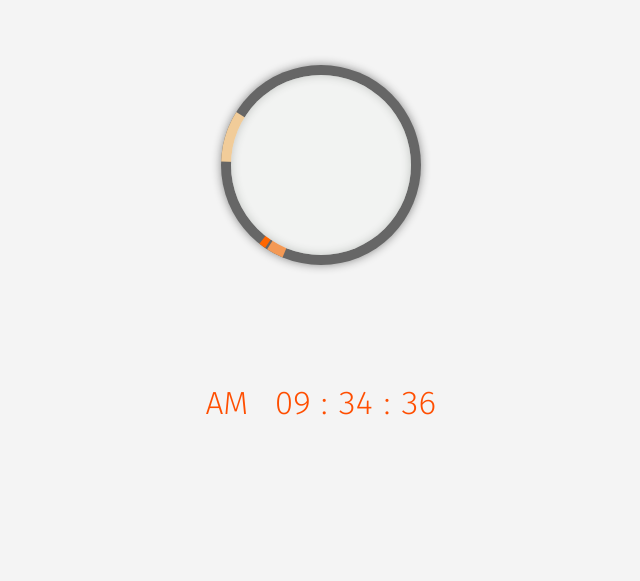
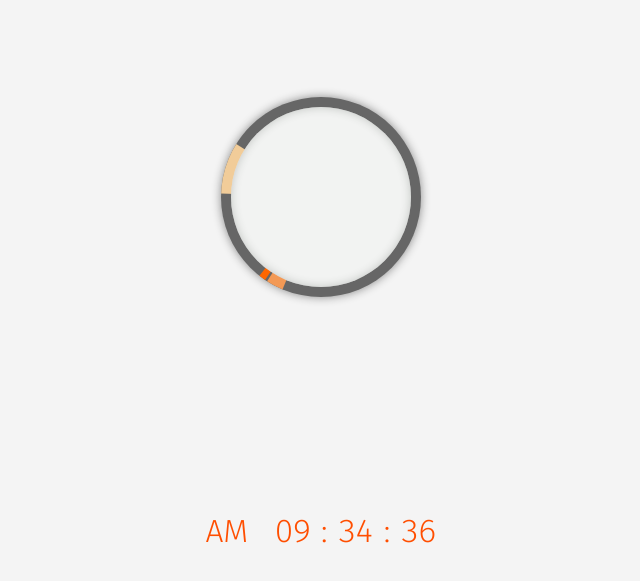
Before and after one commit to tychio/when, a website: page index.html in a window 1280 px wide. Shown: the part 123-704 px from the top of the page, without its empty margins (319-959 px from the left). Drawn offline with Linux system fonts and the light colour scheme.

Commit message:
update pages

```diff
--- a/css/style.css
+++ b/css/style.css
@@ -12,14 +12,14 @@ header,main,footer{position:absolute;overflow:hidden;display:block;float:left}
 header{z-index:12000}
 main{z-index:10000;width:100%;height:100%;background:#f4f4f4;}
 main.darken{background:#4d4d4d}
-main section{position:relative;overflow:hidden;padding:0 10%;}
-main section.time-plate{height:40%;min-height:240.00000000000003px;width:80%;margin-top:10%;}
+main section{position:relative;padding:0 10%;}
+main section.time-plate{height:80%;width:80%;}
 main section.time-plate .time-cycle{float:left;-webkit-box-shadow:0 0 10px #888;-moz-box-shadow:0 0 10px #888;-ms-box-shadow:0 0 10px #888;-o-box-shadow:0 0 10px #888;box-shadow:0 0 10px #888;overflow:hidden;position:absolute;float:left;height:200px;width:200px;margin:-100px;top:50%;left:50%;background:#666;-webkit-border-radius:50%;-moz-border-radius:50%;-ms-border-radius:50%;-o-border-radius:50%;border-radius:50%;}
 main section.time-plate .time-cycle .time-point{position:absolute;height:500px;width:100px;left:50%;bottom:50%;-webkit-transform:rotate(-85deg) skew(-80deg);-moz-transform:rotate(-85deg) skew(-80deg);-ms-transform:rotate(-85deg) skew(-80deg);-o-transform:rotate(-85deg) skew(-80deg);transform:rotate(-85deg) skew(-80deg);-webkit-transform-origin:left bottom;-moz-transform-origin:left bottom;-ms-transform-origin:left bottom;-o-transform-origin:left bottom;transform-origin:left bottom;}
 main section.time-plate .time-cycle .time-point.point_second{background:#f60;z-index:30}
 main section.time-plate .time-cycle .time-point.point_minute{background:#f39955;z-index:20}
 main section.time-plate .time-cycle .time-point.point_hour{background:#f1cc99;z-index:10}
 main section.time-plate .time-cycle .time-panel{overflow:hidden;position:absolute;height:180px;width:180px;top:10px;left:10px;z-index:100;-webkit-box-shadow:inset 0 0 10px #c1c4c1;-moz-box-shadow:inset 0 0 10px #c1c4c1;-ms-box-shadow:inset 0 0 10px #c1c4c1;-o-box-shadow:inset 0 0 10px #c1c4c1;box-shadow:inset 0 0 10px #c1c4c1;background:#f2f3f2;-webkit-border-radius:90px;-moz-border-radius:90px;-ms-border-radius:90px;-o-border-radius:90px;border-radius:90px}
-main section.time-text{padding:5% 10%;text-align:center;font-size:2rem;}
+main section.time-text{height:20%;text-align:center;font-size:2rem;}
 main section.time-text span{color:#ff4e00}
 footer{z-index:11000}
```
Also changed, not shown: css/skin.styl (+3 -5 lines), 1 other file.
